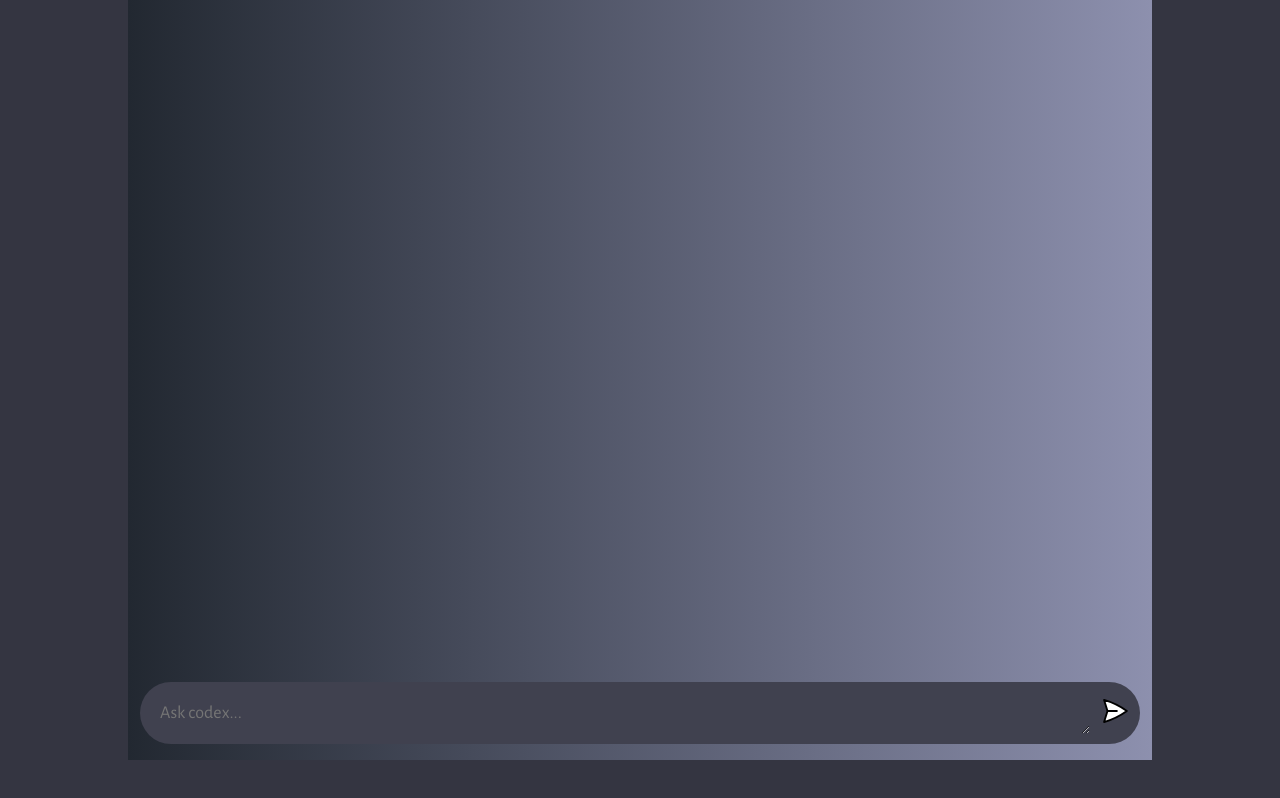
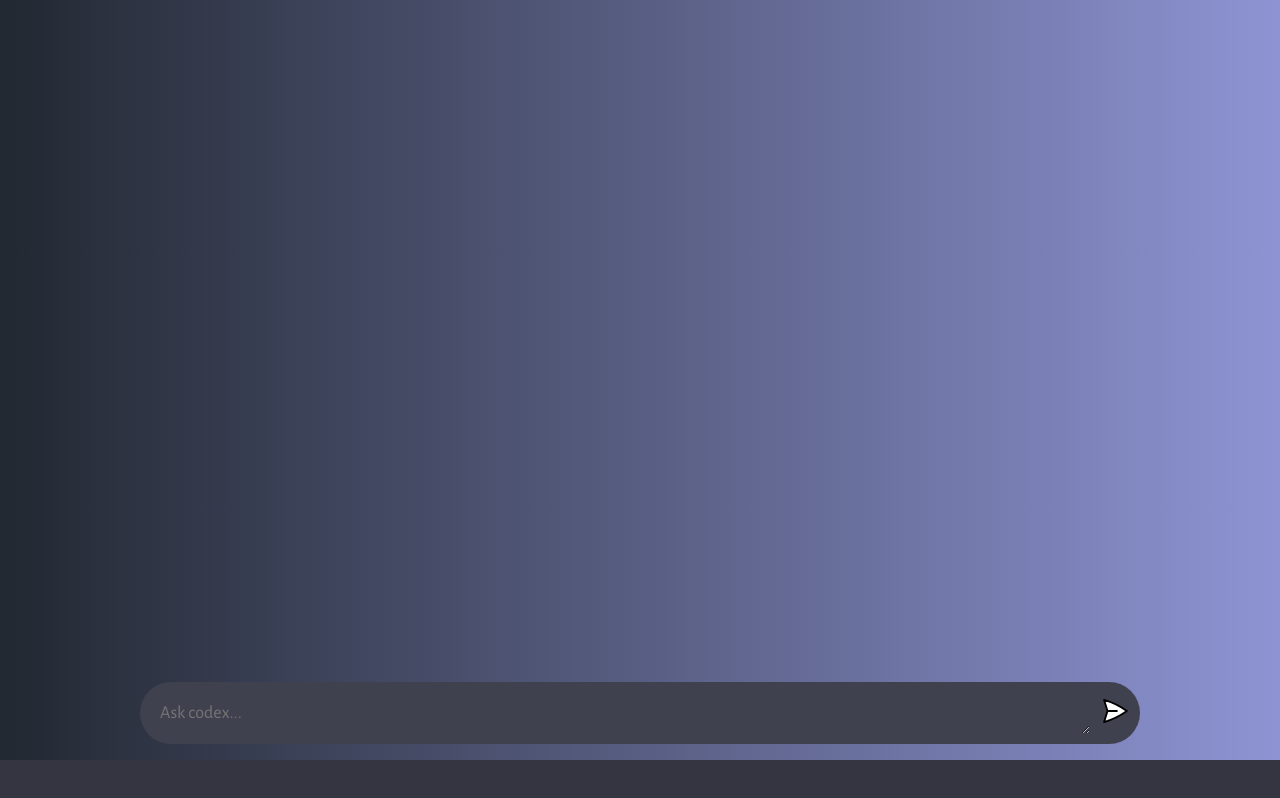
Before and after one commit to johnniedom/Codex, a website built with Vite: page client/index.html in a window 1280 px wide. Built offline with nearby package versions, Linux system fonts and the light colour scheme.

Commit message:
expand_width

```diff
--- a/client/style.css
+++ b/client/style.css
@@ -13,10 +13,10 @@ body {
 }
 
 #app {
-  width: 80vw;
+  width: 100vw;
   height: 95vh;
   margin: auto;
-  background: linear-gradient(to left,#8d90ae, #222831 );
+  background: linear-gradient(to left,#8e94d3, #222831 );
 
   align-self: flex-end;
   display: flex;
```
